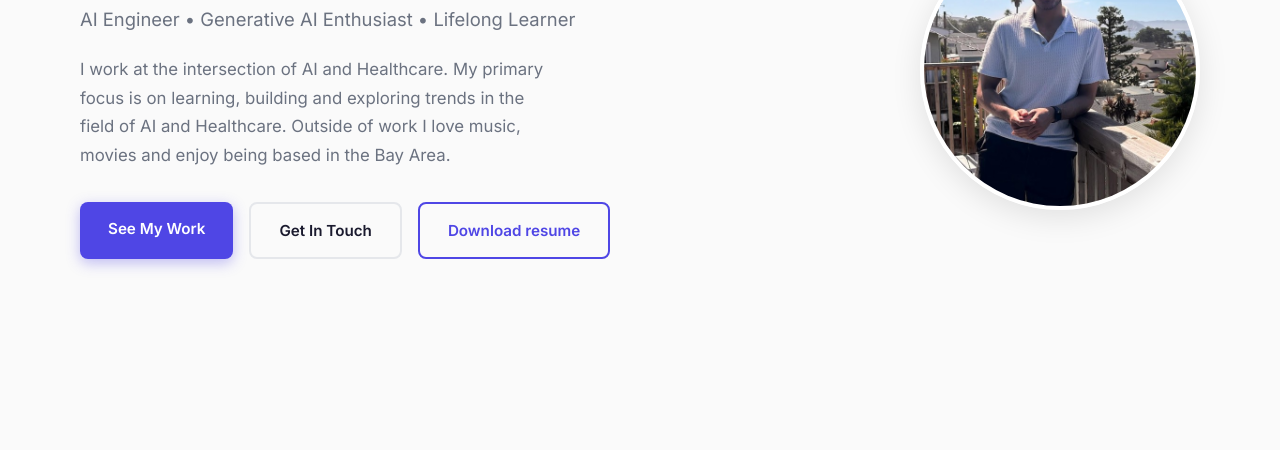
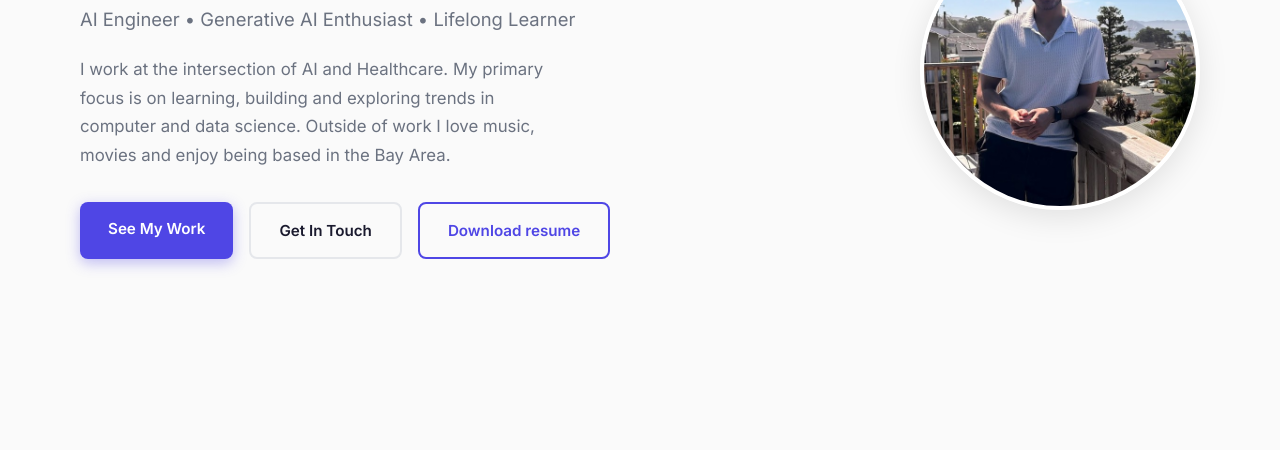
Before and after one commit to abhi7991/personal-website, a plain HTML site: page index.html in a window 1280 px wide. Shown: the part 350-800 px from the top of the page. Drawn offline with nearby package versions, Linux system fonts and the light colour scheme.

Commit message:
Updated opening line

```diff
--- a/index.html
+++ b/index.html
@@ -35,7 +35,7 @@
       <p class="hero-tagline">AI Engineer &bull;  Generative AI Enthusiast &bull; Lifelong Learner</p>
       <p class="hero-description">
         I work at the intersection of AI and Healthcare.
-        My primary focus is on learning, building and exploring trends in the field of AI and Healthcare.
+        My primary focus is on learning, building and exploring trends in computer and data science.
         Outside of work I love music, movies and enjoy being based in the Bay Area.
       </p>
       <div class="hero-actions">
```
